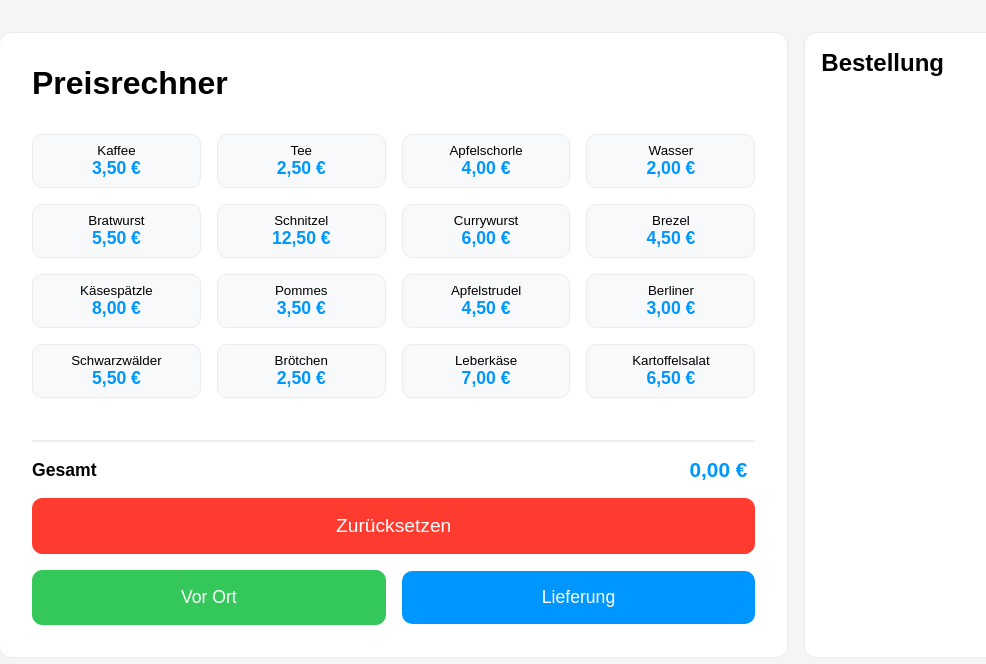
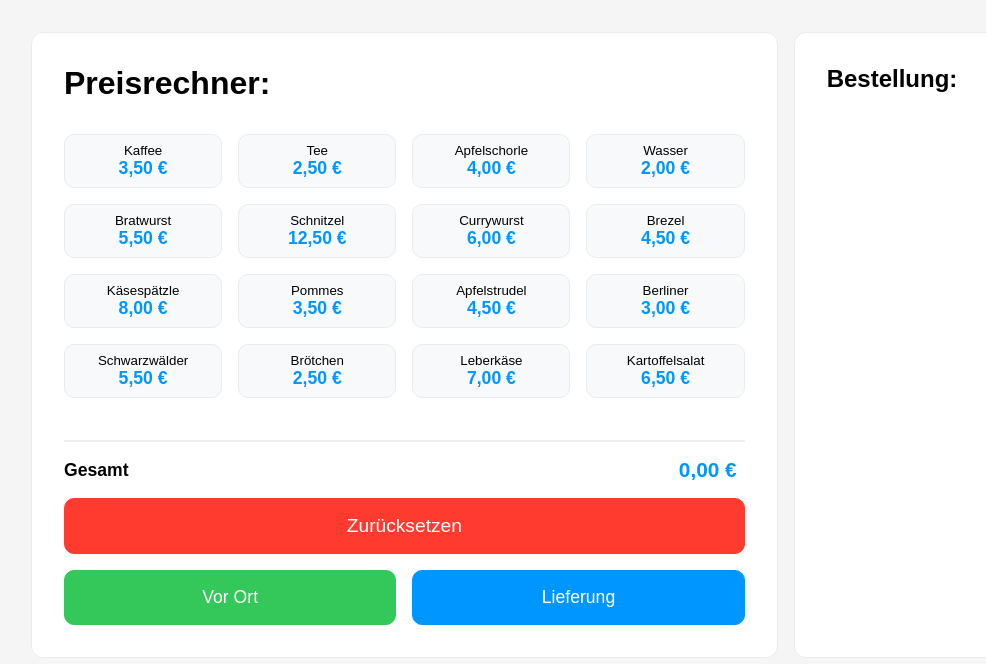
Before and after one commit to XeniaWilczek/Projekt-Preisrechner, a plain HTML site: page index.html in a window 1280 px wide. Shown: the whole page, without its empty margins (41-1027 px from the left). Drawn offline with Linux system fonts and the light colour scheme.

Commit message:
Correct styling

```diff
--- a/index.css
+++ b/index.css
@@ -1,14 +1,18 @@
 * {
   padding: 0;
   margin: 0;
+  box-sizing: border-box;
+}
+
+:root {
+  --primary-color: rgb(0, 150, 255);
+  --container-background: white;
+  --element-color: #e9ecef;
 }
 body {
   background-color: #f5f5f5;
   font-family: sans-serif;
   font-size: 1rem;
-  --primary-color: rgb(0, 150, 255);
-  --container-background: white;
-  --element-color: #e9ecef;
 }
 
 .main-container {
@@ -22,30 +26,38 @@ body {
   margin: 0 auto;
 }
 
-.left-element {
+.left-element,
+.right-element {
   display: flex;
   flex-direction: column;
   justify-content: flex-start;
-  align-items: center;
-  gap: 2rem;
-  height: 100%;
   border: 1px solid var(--element-color);
   border-radius: 12px;
   background-color: var(--container-background);
   padding: 2rem;
-  box-sizing: border-box;
   height: 100%;
   width: 100%;
+}
+
+.left-element {
+  align-items: center;
+  gap: 2rem;
+}
+
+.right-element {
+  align-items: flex-start;
+  gap: 2rem;
+  overflow-y: auto;
 }
 
 .main-heading {
   align-self: flex-start;
   width: 100%;
 }
+
 .food-drinks {
   display: grid;
   grid-template-columns: repeat(4, 1fr);
-  justify-content: space-evenly;
   gap: 1rem;
   width: 100%;
 }
@@ -59,19 +71,21 @@ body {
   border-radius: 10px;
   background-color: #f8f9fa;
   padding: 0.5rem;
+  cursor: pointer;
 }
 
 .food-drinks-item:hover {
   border: 1px solid var(--primary-color);
   background-color: var(--element-color);
-  cursor: pointer;
 }
 
-.food-drinks-item:active,
+.food-drinks-item:active {
+  color: white;
+  background-color: var(--primary-color);
+}
+
 .food-drinks-item:active .price {
   color: white;
-  background-color: var(--primary-color);
-  cursor: pointer;
 }
 
 .price {
@@ -86,8 +100,6 @@ body {
   justify-content: center;
   align-items: center;
   gap: 1rem;
-  border-radius: 10px;
-  background-color: var(--container-background);
   width: 100%;
   padding-top: 10px;
 }
@@ -109,19 +121,6 @@ body {
   padding-right: 0.5rem;
   font-weight: bold;
 }
-#upper-button {
-  color: white;
-  font-size: 1.2rem;
-  background-color: #ff3b30;
-  border: 1px solid #ff3b30;
-  border-radius: 10px;
-  padding: 1rem;
-  width: 100%;
-}
-#upper-button:hover {
-  filter: brightness(85%);
-  cursor: pointer;
-}
 
 .lower-buttons {
   display: flex;
@@ -129,54 +128,43 @@ body {
   align-items: center;
   gap: 1rem;
   width: 100%;
+}
+
+#upper-button,
+#green-button,
+#blue-button {
+  color: white;
+  border-radius: 10px;
+  padding: 1rem;
+  cursor: pointer;
   font-size: 1.1rem;
+}
+
+#upper-button:hover,
+#green-button:hover,
+#blue-button:hover {
+  filter: brightness(85%);
+}
+
+#upper-button {
+  font-size: 1.2rem;
+  background-color: #ff3b30;
+  border: 1px solid #ff3b30;
+  width: 100%;
 }
 
 #green-button {
   background-color: #34c759;
-  color: white;
   border: 1px solid #34c759;
-  border-radius: 10px;
-  padding: 1rem;
   width: 50%;
-  font-size: 1.1rem;
-}
-
-#green-button:hover {
-  filter: brightness(85%);
-  cursor: pointer;
 }
 
 #blue-button {
   background-color: var(--primary-color);
-  color: white;
-  border: 1 px solid var(--primary-color);
-  border-radius: 10px;
-  padding: 1rem;
+  border: 1px solid var(--primary-color);
   width: 50%;
-  font-size: 1.1rem;
 }
 
-#blue-button:hover {
-  filter: brightness(85%);
-  cursor: pointer;
-}
-.right-element {
-  display: flex;
-  flex-direction: column;
-  justify-content: flex-start;
-  align-items: flex-start;
-  gap: 2rem;
-  border: 1px solid var(--element-color);
-  border-radius: 12px;
-  background-color: var(--container-background);
-  overflow-y: auto;
-  padding-top: 1rem;
-  padding-left: 1rem;
-  height: 100%;
-  width: 100%;
-  box-sizing: border-box;
-}
 #order-list {
   display: grid;
   gap: 1rem;
--- a/index.html
+++ b/index.html
@@ -9,13 +9,13 @@
   <body>
     <div class="main-container">
       <div class="left-element">
-        <h1 class="main-heading">Preisrechner</h1>
+        <h1 class="main-heading">Preisrechner:</h1>
         <div class="food-drinks">
           <button class="food-drinks-item" onclick="addPrice('Kaffee', 3.5)">
             Kaffee <span class="price">3,50 €</span>
           </button>
           <button class="food-drinks-item" onclick="addPrice('Tee', 2.5)">
-            Tee <br /><span class="price">2,50 €</span>
+            Tee <span class="price">2,50 €</span>
           </button>
           <button
             class="food-drinks-item"
@@ -101,7 +101,7 @@
         </div>
       </div>
       <div class="right-element">
-        <h2>Bestellung</h2>
+        <h2>Bestellung:</h2>
         <div id="order-list"></div>
       </div>
     </div>
--- a/index.js
+++ b/index.js
@@ -4,8 +4,6 @@ let count = 0;
 function addPrice(name, price) {
   //Nun Gesamtpreis berechnen und anzeigen
   count = count + price;
-  console.log(price, count, name);
-  console.log("Gesamtpreis: " + count + " €");
   showOrder(name, price);
   displayTotalPrice();
 }
@@ -13,13 +11,11 @@ function addPrice(name, price) {
 function displayTotalPrice() {
   const display = document.getElementById("total-price");
   display.innerHTML = count;
-  console.log(count);
 }
 //Funktion zur Anzeige der bestellten Produkte (rechts aufgelistet)
 function showOrder(name, price) {
   const show = document.getElementById("order-list");
   show.innerHTML += `<p> ${name}, ${price} €</p>`;
-  console.log(name, price);
 }
 
 //Funktion zum Zurücksetzen des Gesamtpreises und der Liste aufgezählter Produkte
@@ -32,7 +28,7 @@ function reset() {
   } else {
     //...dann werden Produkte aus Anzeige entfernt.
     const show = document.getElementById("order-list");
-    show.innerHTML = " ";
+    show.innerHTML = "";
     //...danach Wird Gesamtpreis auf 0 gesetzt...
     count = 0;
     //...danach wird Gesamtpreis = 0€ angezeigt.
```
